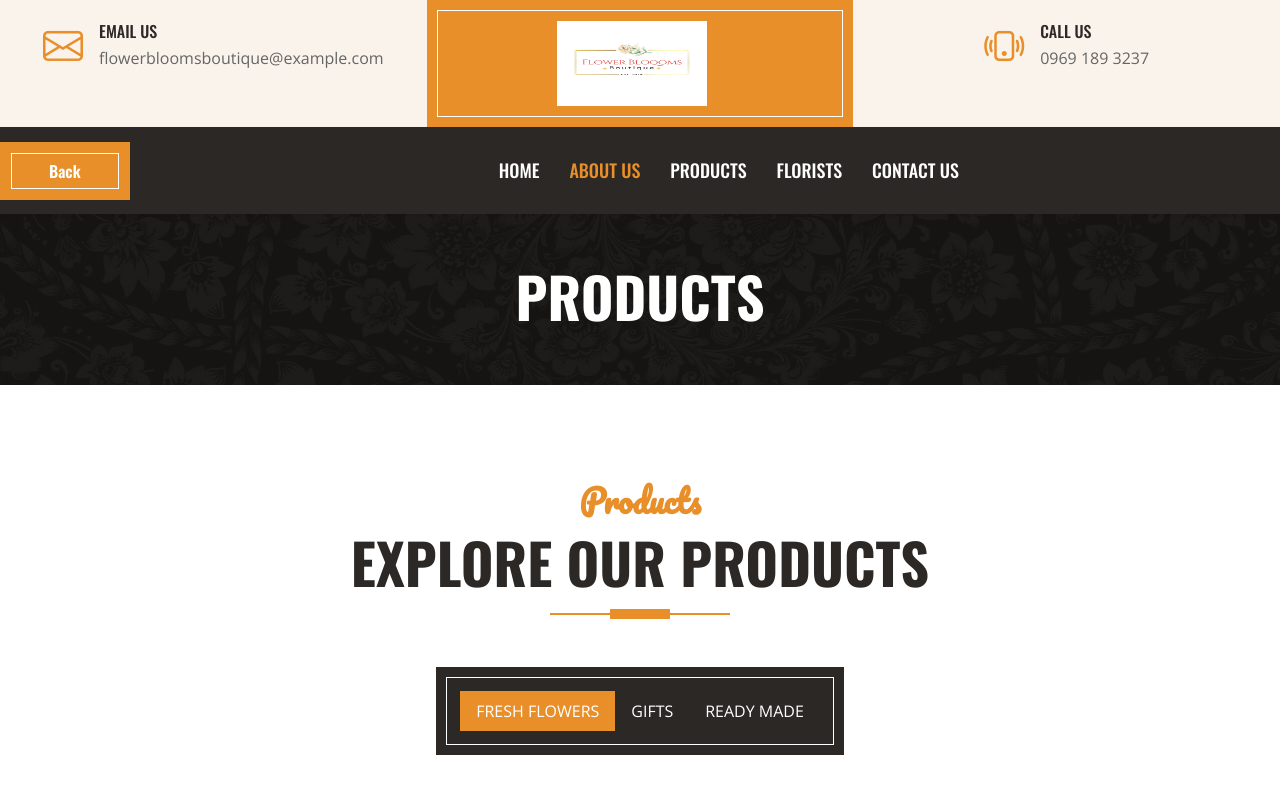
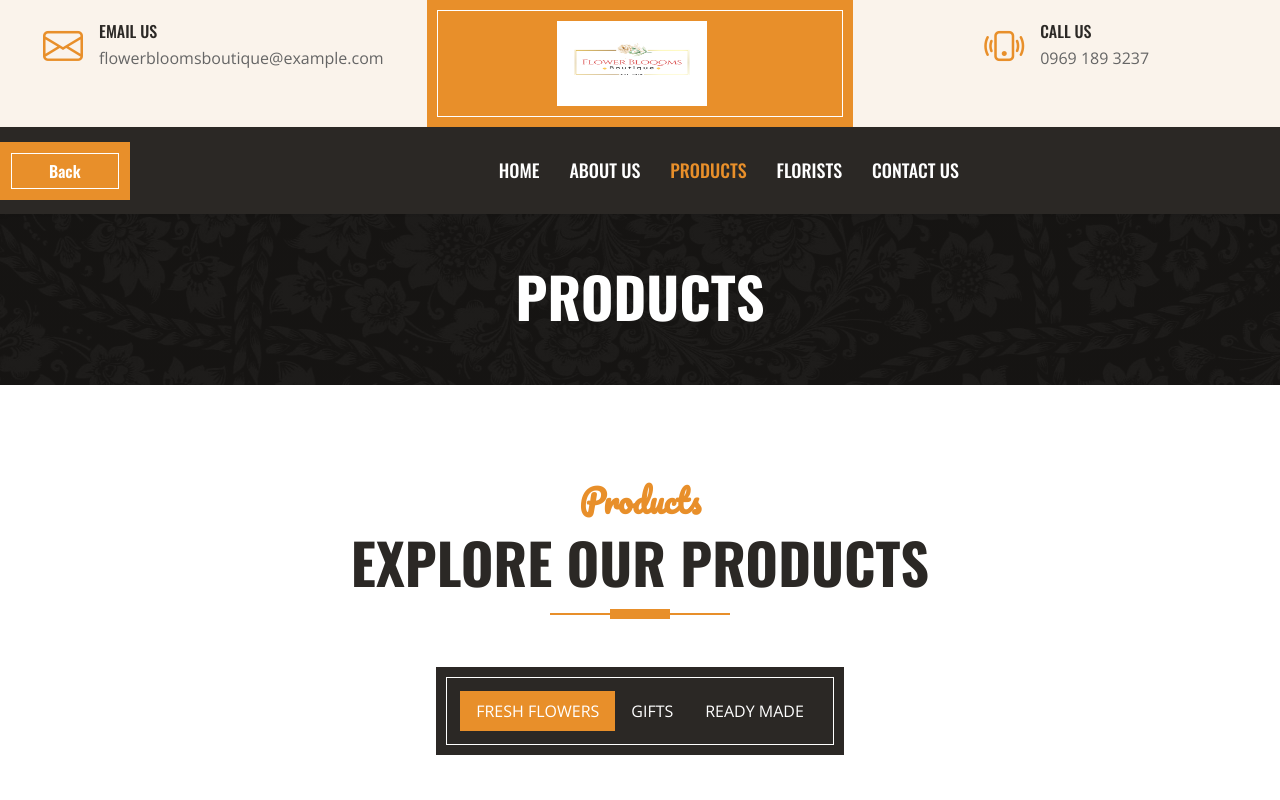
Before and after one commit to fayetablate/FlowerBloomsBoutique1, a plain HTML site: page menu.html in a window 1280 px wide. Shown: the top 800 px of the page. Drawn offline with nearby package versions, Linux system fonts and the light colour scheme.

Commit message:
Update menu.html

```diff
--- a/menu.html
+++ b/menu.html
@@ -81,8 +81,8 @@
     <div class="collapse navbar-collapse" id="navbarCollapse">
         <div class="navbar-nav ms-auto mx-lg-auto py-0">
             <a href="index.html" class="nav-item nav-link">Home</a>
-            <a href="about.html" class="nav-item nav-link active">About Us</a>
-            <a href="menu.html" class="nav-item nav-link">Products</a>
+            <a href="about.html" class="nav-item nav-link">About Us</a>
+            <a href="menu.html" class="nav-item nav-link active">Products</a>
             <a href="team.html" class="nav-item nav-link">Florists</a>
             <a href="contact.html" class="nav-item nav-link">Contact Us</a>
         </div>
```
